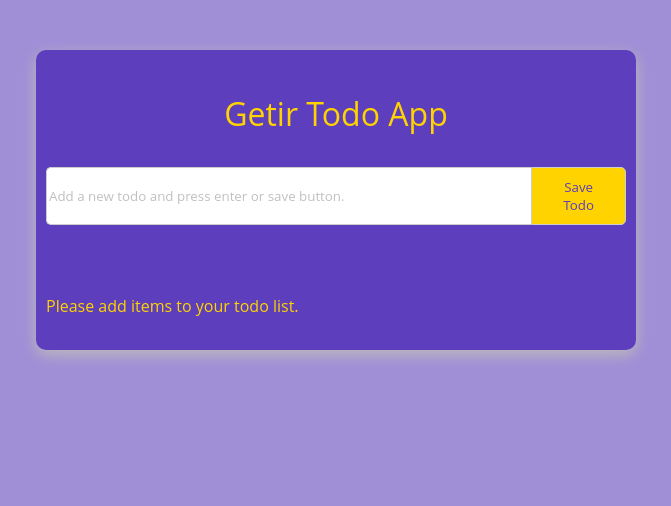
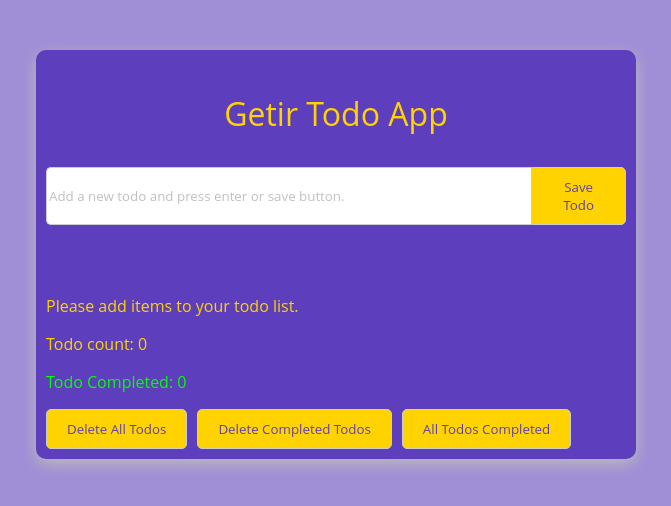
Before and after one commit to tolunaytezcan/todo-app, a React (Create React App) app: page / in a window 1280 px wide. Shown: the top 506 px of the page, without its empty margins (304-975 px from the left). Built offline with nearby package versions, Linux system fonts and the light colour scheme; no server answers.

Commit message:
Add delete all, delete completed and mark all buttons

```diff
--- a/src/App.js
+++ b/src/App.js
@@ -3,6 +3,7 @@
 
 import TodoList from './components/TodoList/TodoList';
 import TodoForm from './components/TodoForm/TodoForm';
+import FilterTodos from './components/FilterTodos/FilterTodos';
 import { Text } from './components/text';
 
 import { getTodos } from './redux/thunk';
@@ -11,7 +12,6 @@
 
 const App = () => {
 	const todos = useSelector(state => state.todos.todos, shallowEqual);
-
 	const dispatch = useDispatch();
 
 	useEffect(() => {
@@ -21,9 +21,7 @@
 	return (
 		<Container>
 			<HeaderText>Getir Todo App</HeaderText>
-
 			<TodoForm />
-
 			{todos.length > 0 ? (
 				<TodoList todos={todos} />
 			) : (
@@ -33,6 +31,7 @@
 					style={{ marginTop: '70px' }}
 				/>
 			)}
+			<FilterTodos todos={todos} />
 		</Container>
 	);
 };
--- a/src/AppStyle.js
+++ b/src/AppStyle.js
@@ -17,3 +17,18 @@
 	color: ${({ theme }) => theme.colors.primary};
 	font-size: 32px;
 `;
+
+export const Button = styled.button`
+	padding: 10px 20px;
+	border: 1px solid #ccc;
+	border-radius: 5px;
+	color: ${({ theme }) => theme.colors.secondary};
+	background: ${({ theme }) => theme.colors.primary};
+	outline-color: ${({ theme }) => theme.colors.gray};
+	outline-width: 1px;
+	margin-right: 10px;
+	:hover {
+		background: ${({ theme }) => theme.colors.secondary};
+		color: ${({ theme }) => theme.colors.primary};
+	}
+`;
--- /dev/null
+++ b/src/components/FilterTodos/FilterTodos.js
@@ -0,0 +1,45 @@
+import { useDispatch } from 'react-redux';
+
+import { Text } from '../text';
+
+import {
+	deleteAllTodos,
+	deleteCompletedTodos,
+	markAllCompletedTodos,
+} from '../../redux/features/todoSlice';
+
+import { Button } from '../../AppStyle';
+
+const FilterTodos = ({ todos }) => {
+	const dispatch = useDispatch();
+
+	const deleteAll = () => {
+		dispatch(deleteAllTodos());
+	};
+	const deleteCompleted = () => {
+		dispatch(deleteCompletedTodos());
+	};
+	const markAllCompleted = () => {
+		dispatch(markAllCompletedTodos());
+	};
+
+	return (
+		<>
+			<Text
+				value={`Todo count: ${todos.length} `}
+				color='primary'
+				style={{ marginRight: '10px' }}
+			/>
+			<Text
+				value={`Todo Completed: ${todos.filter(todo => todo.completed).length} `}
+				color='green'
+			/>
+
+			<Button onClick={deleteAll}>Delete All Todos</Button>
+			<Button onClick={deleteCompleted}>Delete Completed Todos</Button>
+			<Button onClick={markAllCompleted}>All Todos Completed</Button>
+		</>
+	);
+};
+
+export default FilterTodos;
--- /dev/null
+++ b/src/components/FilterTodos/index.js
@@ -0,0 +1 @@
+export { FilterTodos } from './FilterTodos';
--- a/src/components/TodoList/style.js
+++ b/src/components/TodoList/style.js
@@ -4,6 +4,6 @@
 	margin-top: 50px;
 	list-style-type: none;
 	padding: 0;
-	max-height: 55vh;
+	max-height: 45vh;
 	overflow-y: scroll;
 `;
--- a/src/redux/features/todoSlice.js
+++ b/src/redux/features/todoSlice.js
@@ -29,6 +29,15 @@
 			const todo = state.todos.find(todo => todo.id === action.payload.id);
 			todo.title = action.payload.title;
 		},
+		deleteAllTodos: state => {
+			state.todos = [];
+		},
+		deleteCompletedTodos: state => {
+			state.todos = state.todos.filter(todo => !todo.completed);
+		},
+		markAllCompletedTodos: state => {
+			state.todos.forEach(todo => (todo.completed = true));
+		},
 	},
 
 	extraReducers: builder => {
@@ -38,5 +47,14 @@
 	},
 });
 
-export const { addTodo, removeTodo, todoCompleted, todoNotCompleted, editTodo } = todoSlice.actions;
+export const {
+	addTodo,
+	removeTodo,
+	todoCompleted,
+	todoNotCompleted,
+	editTodo,
+	deleteAllTodos,
+	deleteCompletedTodos,
+	markAllCompletedTodos,
+} = todoSlice.actions;
 export default todoSlice.reducer;
```
